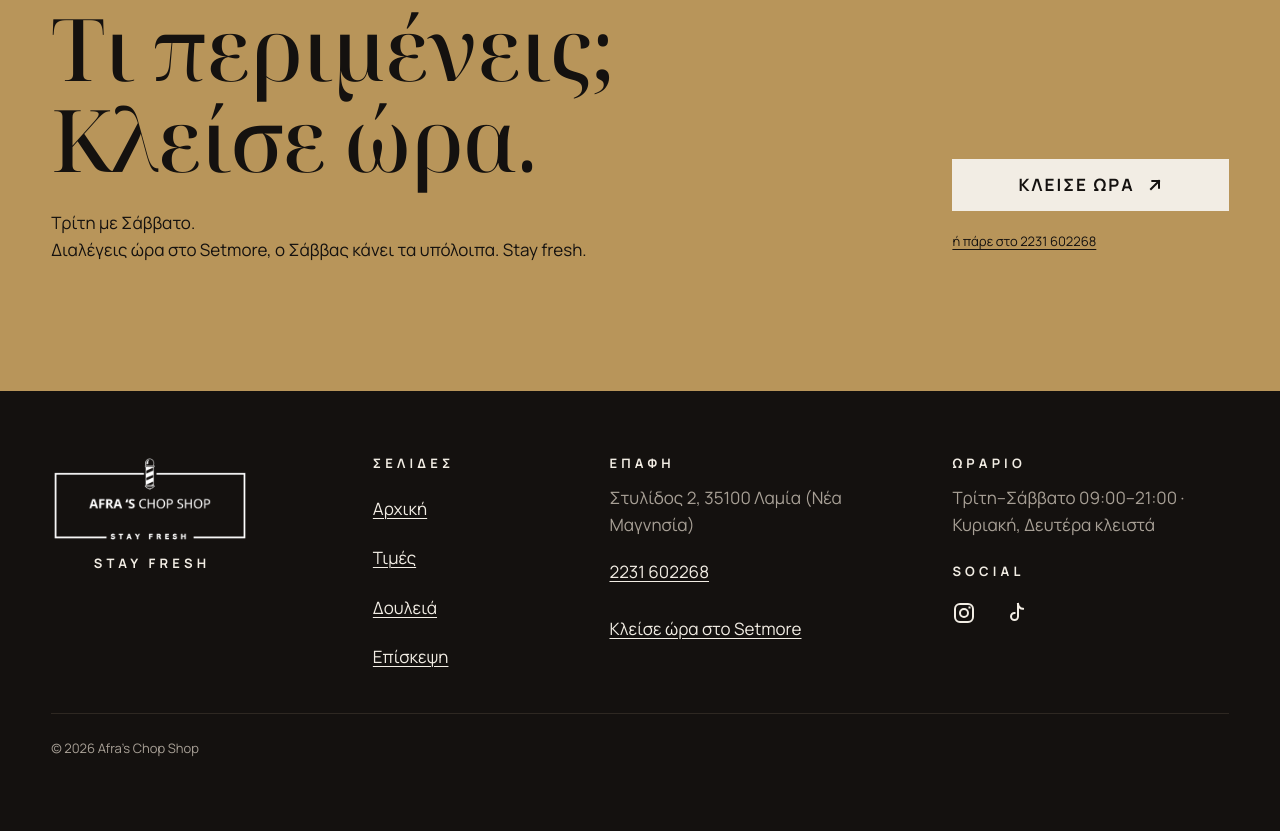
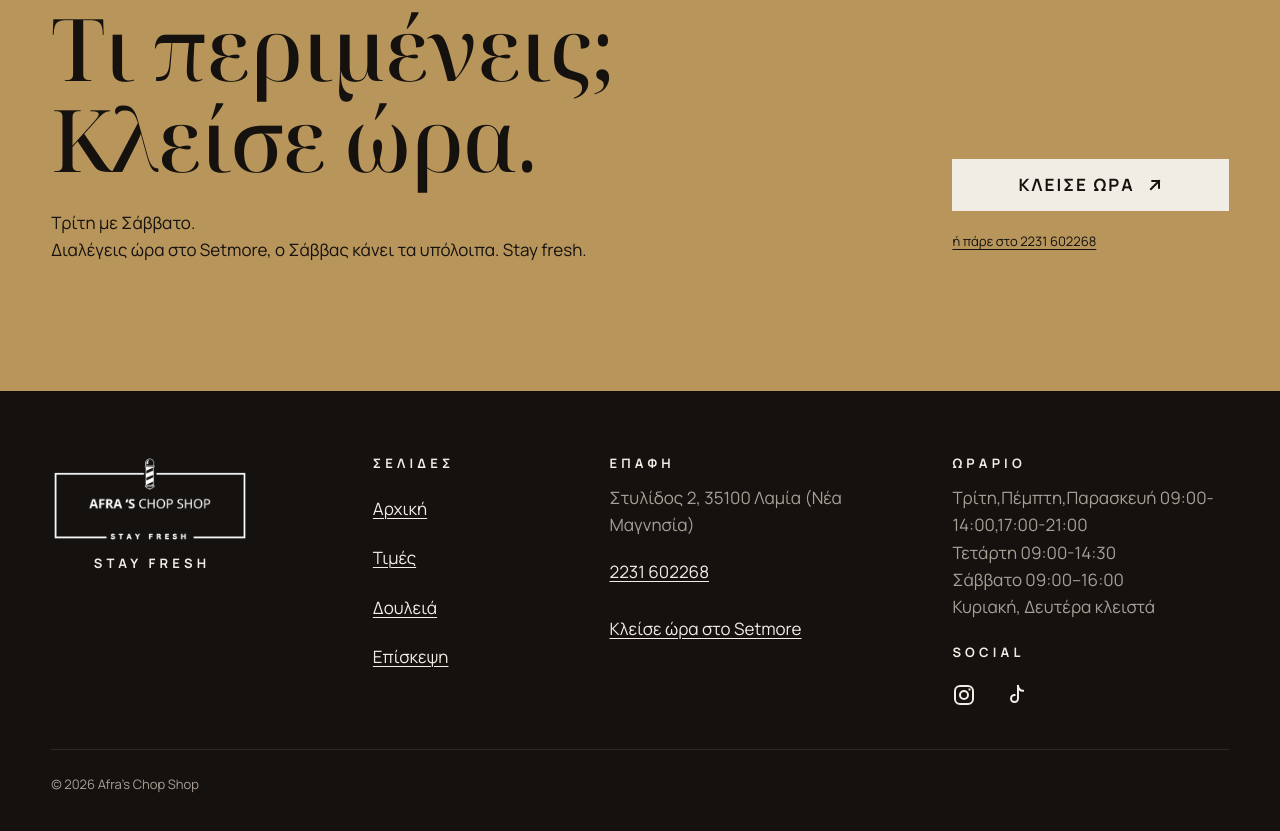
Before and after one commit to georskamagkoulis/afras-chop-shop, a plain HTML site: page visit.html in a window 1280 px wide. Shown: the part 1268-2099 px from the top of the page. Before the commit the page ends 2075 px from the top, so only its background shows below. Drawn offline with Linux system fonts and the light colour scheme.

Commit message:
Revise business hours in visit.html
Updated the business hours for Tuesday, Thursday, and Saturday.

```diff
--- a/visit.html
+++ b/visit.html
@@ -157,7 +157,7 @@
       </div>
       <div>
         <h2 class="label site-footer__title">Ωράριο</h2>
-        <p>Τρίτη–Σάββατο 09:00–21:00 · Κυριακή, Δευτέρα κλειστά</p>
+        <p>Τρίτη,Πέμπτη,Παρασκευή 09:00-14:00,17:00-21:00<br>Τετάρτη 09:00-14:30<br> Σάββατο 09:00–16:00<br>Κυριακή, Δευτέρα κλειστά</p>
         <h2 class="label site-footer__title site-footer__title--social">Social</h2>
         <ul role="list" class="social">
           <li><a class="social__link" href="https://www.instagram.com/afraschopshop_barbers/" target="_blank" rel="noopener"><svg class="icon" aria-hidden="true"><use href="#i-instagram"/></svg><span class="visually-hidden">Instagram (ανοίγει σε νέα καρτέλα)</span></a></li>
```
